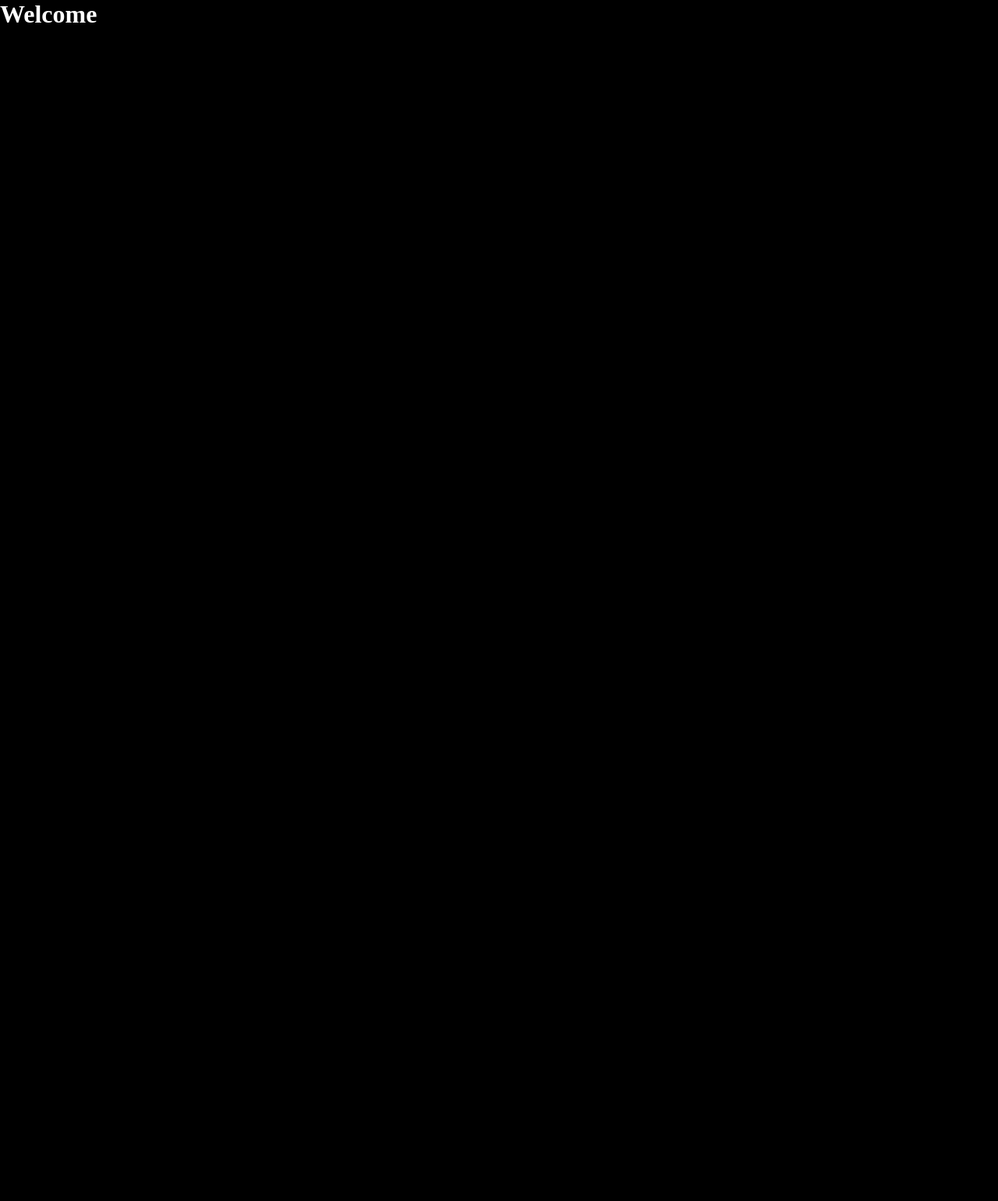
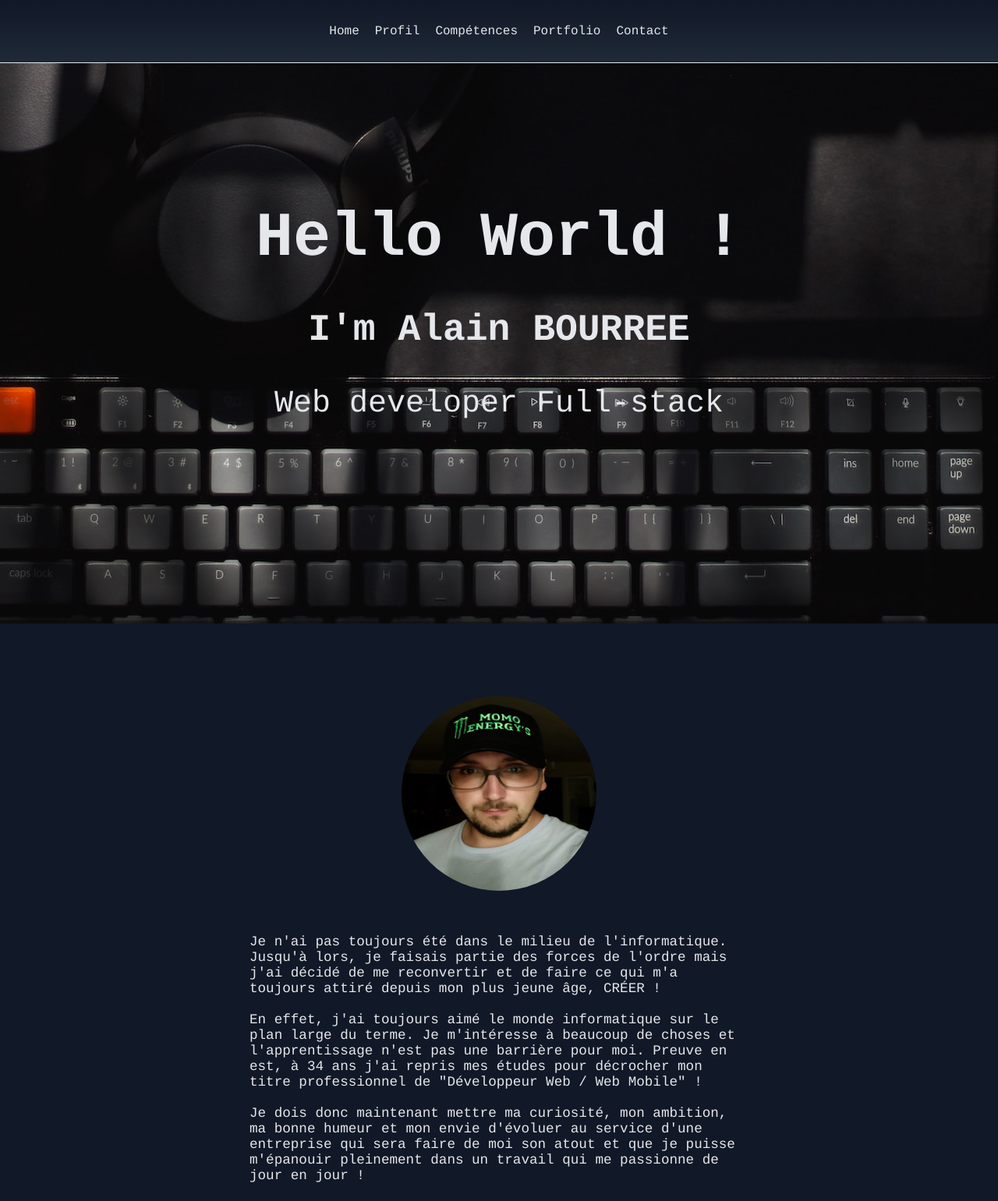
Before and after one commit to Dielrich/portfolio, a website: page index.html in a window 1280 px wide. Shown: the top 1541 px of the page at 78% size. Before the commit the page ends 800 px from the top, so only its background shows below. Drawn offline with Linux system fonts and the light colour scheme.

Commit message:
CREATE -->> Landing Page + Profil

```diff
--- a/index.html
+++ b/index.html
@@ -7,6 +7,54 @@
     <link rel="stylesheet" href="./public/css/main.css" />
   </head>
   <body>
-    <h1>Welcome</h1>
+    <header>
+      <nav class="navbar">
+        <ul class="navContent">
+          <li><a href="#home">Home</a></li>
+          <li><a href="#profil">Profil</a></li>
+          <li><a href="#skill">Compétences</a></li>
+          <li><a href="#portfolio">Portfolio</a></li>
+          <li><a href="#contact">Contact</a></li>
+        </ul>
+      </nav>
+    </header>
+    <main>
+      <section class="landingPage" id="home">
+        <h1 class="landingTitle">Hello World !</h1>
+        <h3 class="landingName">I'm Alain BOURREE</h3>
+        <p class="landingContent">Web developer Full-stack</p>
+      </section>
+      <section class="about" id="profil">
+        <div class="aboutPicture">
+          <img
+            class="personnalPicture"
+            src="./src/assets/img/moi.jpg"
+            alt="Photo de Alain BOURREE"
+          />
+        </div>
+        <div class="aboutContent">
+          <p>
+            Je n'ai pas toujours été dans le milieu de l'informatique. Jusqu'à
+            lors, je faisais partie des forces de l'ordre mais j'ai décidé de me
+            reconvertir et de faire ce qui m'a toujours attiré depuis mon plus
+            jeune âge, CRÉER !
+          </p>
+          <p>
+            En effet, j'ai toujours aimé le monde informatique sur le plan large
+            du terme. Je m'intéresse à beaucoup de choses et l'apprentissage
+            n'est pas une barrière pour moi. Preuve en est, à 34 ans j'ai repris
+            mes études pour décrocher mon titre professionnel de "Développeur
+            Web / Web Mobile" !
+          </p>
+          <p>
+            Je dois donc maintenant mettre ma curiosité, mon ambition, ma bonne
+            humeur et mon envie d'évoluer au service d'une entreprise qui sera
+            faire de moi son atout et que je puisse m'épanouir pleinement dans
+            un travail qui me passionne de jour en jour !
+          </p>
+        </div>
+      </section>
+    </main>
+    <footer><span>@lDev 2023 - All Rights Reserved &copy;</span></footer>
   </body>
 </html>
--- /dev/null
+++ b/src/scss/_settings.scss
@@ -0,0 +1,36 @@
+// génération de couleur
+$color-1: #111827;
+$color-2: #1f2937;
+$color-3: #e5e7eb;
+
+// border-radius
+$borderRadius: 20px;
+
+// fonction pour centrer en flex
+@mixin verticalCenter {
+  display: flex;
+  justify-content: center;
+  align-items: center;
+}
+
+* {
+  box-sizing: border-box;
+  margin: 0;
+  padding: 0;
+  list-style-type: none;
+  font-family: Courier, monospace;
+}
+
+body {
+  background: $color-1;
+  color: $color-3;
+}
+footer {
+  @include verticalCenter;
+  text-align: center;
+  width: 50%;
+  margin: 0 auto;
+  padding: 20px;
+  border-top: 1px solid $color-3;
+  margin-top: 170px;
+}
--- /dev/null
+++ b/src/scss/components/_navigation.scss
@@ -0,0 +1,20 @@
+.navbar {
+  position: fixed;
+  width: 100%;
+  background: linear-gradient(to bottom, $color-1, $color-2);
+  border-bottom: 1px solid $color-3;
+  filter: blur();
+  .navContent {
+    @include verticalCenter;
+    gap: 20px;
+    width: 100%;
+    height: 10vh;
+    li {
+      a {
+        position: relative;
+        text-decoration: none;
+        color: $color-3;
+      }
+    }
+  }
+}
--- a/src/scss/main.scss
+++ b/src/scss/main.scss
@@ -1,9 +1,47 @@
-* {
-  margin: 0;
-  padding: 0;
+@import "./settings";
+@import "./components/navigation";
+
+/* SECTION LANDING PAGE */
+
+.landingPage {
+  @include verticalCenter;
+  flex-direction: column;
+  gap: 10px;
+  height: 100vh;
+  background-image: url(../../src/assets/img/bg-portfolio.jpg);
+  background-repeat: no-repeat;
+  background-position: center;
+  background-attachment: fixed;
+  .landingTitle {
+    font-size: 5rem;
+  }
+  .landingName {
+    font-size: 3rem;
+    margin: 35px 0;
+  }
+  .landingContent {
+    font-size: 2.5rem;
+  }
 }
 
-body {
-  background: #000;
-  color: white;
+/* SECTION PROFIL */
+.about {
+  display: flex;
+  justify-content: center;
+  align-items: center;
+  flex-direction: column;
+  height: 100vh;
+  .personnalPicture {
+    width: 250px;
+    height: 250px;
+    border-radius: 50%;
+    margin: 30px 0;
+  }
+  .aboutContent {
+    width: 50%;
+    p {
+      margin: 20px 0;
+      font-size: 1.1rem;
+    }
+  }
 }
```
Also changed, not shown: public/css/main.css, src/assets/img/bg-portfolio.jpg (added), src/assets/img/moi.jpg (added), src/scripts/script.js (added).
